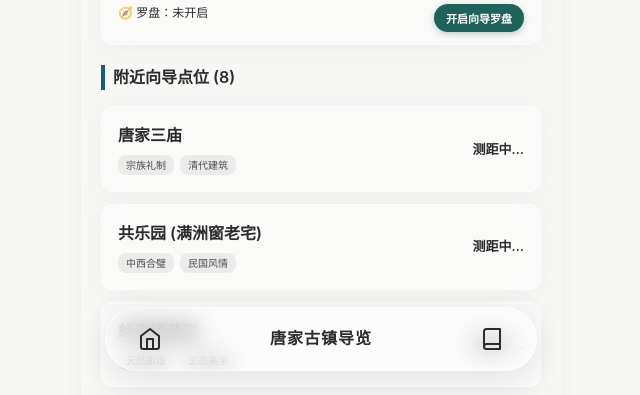
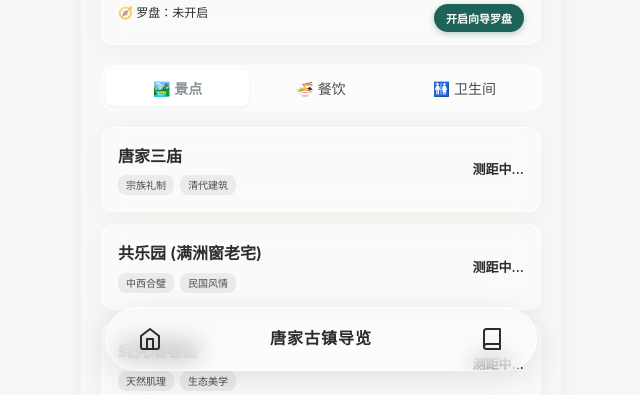
Before and after one commit to ZhouYi109/TangJia-Guide, a React (Vite) app: page / in a window 1280 px wide. Shown: the part 405-800 px from the top of the page, without its empty margins (319-959 px from the left). Built offline with nearby package versions, Linux system fonts and the light colour scheme; no server answers; a web font is replaced by a local one.

Commit message:
feat: Add category tabs, dining ratings, and restroom data

```diff
--- a/src/data/nodes.js
+++ b/src/data/nodes.js
@@ -1,15 +1,15 @@
 export const nodes = [
   {
-    id: 'tangjia-sanmiao',
+    id: 'tangjia-sanmiao', category: 'attraction',
     name: '唐家三庙',
     tags: ['宗族礼制', '清代建筑', '灰塑纹样'],
     description: '唐家三庙由圣堂庙、文武帝庙和金花庙组成，是唐家湾古镇的信仰中心。这里的建筑立面保留了大量的传统灰塑与木雕细节。',
     feature: '屋脊上的灰塑瑞兽呈现出高级的青砖黛灰色调，是岭南建筑中极具代表性的现象学视觉元素。',
     coords: { latitude: 22.35824, longitude: 113.59739 },
-    mapImage: '/node_map.png' // 具体的导视图
+    mapImage: '/node_map.png'
   },
   {
-    id: 'gongleyuan',
+    id: 'gongleyuan', category: 'attraction',
     name: '共乐园 (满洲窗老宅)',
     tags: ['中西合璧', '民国风情', '铁艺花窗'],
     description: '原为唐绍仪的私人花园，其建筑风格体现了晚清民国时期唐家湾作为“买办故里”的开放包容。',
@@ -18,7 +18,7 @@ export const nodes = [
     mapImage: '/node_map.png'
   },
   {
-    id: 'haokeqiang',
+    id: 'haokeqiang', category: 'attraction',
     name: '蚝壳墙巷道',
     tags: ['天然肌理', '生态美学', '光影变化'],
     description: '利用成千上万个天然蚝壳呈45度角交错垒砌而成，不仅防潮，更在阳光下呈现出波浪起伏的鱼鳞状阴影。',
@@ -27,7 +27,7 @@ export const nodes = [
     mapImage: '/node_map.png'
   },
   {
-    id: 'ruizhi-ci',
+    id: 'ruizhi-ci', category: 'attraction',
     name: '瑞芝唐公祠',
     tags: ['宗族礼制', '木雕工艺'],
     description: '唐家湾现存规模宏大的清代祠堂，展现了古镇深厚的宗族文化底蕴。',
@@ -36,7 +36,7 @@ export const nodes = [
     mapImage: '/node_map.png'
   },
   {
-    id: 'wangci-shanfang',
+    id: 'wangci-shanfang', category: 'attraction',
     name: '望慈山房',
     tags: ['私家园林', '静谧空间'],
     description: '隐藏在古镇深处的一处清幽别院，适合静思与游赏。',
@@ -45,7 +45,7 @@ export const nodes = [
     mapImage: '/node_map.png'
   },
   {
-    id: 'shanfang-lu',
+    id: 'shanfang-lu', category: 'attraction',
     name: '山房路',
     tags: ['古镇街巷', '生活气息'],
     description: '唐家古镇的主轴线之一，两侧林立着百年老屋与现代文创小店。',
@@ -54,7 +54,7 @@ export const nodes = [
     mapImage: '/node_map.png'
   },
   {
-    id: 'tangshaoyi-guju',
+    id: 'tangshaoyi-guju', category: 'attraction',
     name: '唐绍仪故居',
     tags: ['历史名人', '民初洋楼'],
     description: '民国首任内阁总理唐绍仪的故居，见证了中国近代的风云变幻。',
@@ -63,14 +63,27 @@ export const nodes = [
     mapImage: '/node_map.png'
   },
   {
-    id: 'chaguo-feiyi',
+    id: 'chaguo-feiyi', category: 'attraction',
     name: '茶果非遗摊位',
     tags: ['非遗美食', '民俗体验'],
     description: '在这里可以品尝和体验制作唐家湾传统的非遗小吃“茶果”。',
     feature: '色彩丰富的民间糕点，也是极佳的视觉素材。',
     coords: { latitude: 22.35850, longitude: 113.59680 },
     mapImage: '/node_map.png'
-  }
+  },
+
+  // 餐饮美食节点
+  { id: 'd1', category: 'dining', name: '三号私房菜', tags: ['唐家菜', '老字号'], description: '招牌唐家湾特色菜，环境优雅。', rating: 4.8, coords: { latitude: 22.3615, longitude: 113.5960 }, mapImage: '/node_map.png' },
+  { id: 'd2', category: 'dining', name: '共乐吧', tags: ['下午茶', '西餐'], description: '共乐园旁的浪漫休闲吧。', rating: 4.6, coords: { latitude: 22.3635, longitude: 113.5945 }, mapImage: '/node_map.png' },
+  { id: 'd3', category: 'dining', name: '牛记冬瓜店', tags: ['老火靓汤', '必吃榜'], description: '原盅冬瓜盅，清热解暑。', rating: 4.9, coords: { latitude: 22.3595, longitude: 113.5950 }, mapImage: '/node_map.png' },
+  { id: 'd4', category: 'dining', name: '明达农庄', tags: ['农家菜', '量大实惠'], description: '地道农家风味，特色走地鸡。', rating: 4.7, coords: { latitude: 22.3575, longitude: 113.5930 }, mapImage: '/node_map.png' },
+  { id: 'd5', category: 'dining', name: '钟姐螺蛳粉', tags: ['特色小吃', '排队王'], description: '地道柳州风味，隐藏在古镇的网红店。', rating: 4.8, coords: { latitude: 22.3580, longitude: 113.5980 }, mapImage: '/node_map.png' },
+  { id: 'd6', category: 'dining', name: '唐家三公子火锅食吧', tags: ['夜宵首选', '火锅'], description: '朋友聚餐首选，新鲜食材。', rating: 4.5, coords: { latitude: 22.3565, longitude: 113.5975 }, mapImage: '/node_map.png' },
+
+  // 公共卫生间节点 (依据实际大型停车场及游客中心映射)
+  { id: 'r1', category: 'restroom', name: '公共卫生间 (共乐园1号停车场)', tags: ['免费开放', '无障碍设施'], description: '位于共乐园地上停车场入口旁。', coords: { latitude: 22.3650, longitude: 113.5930 }, mapImage: '/node_map.png' },
+  { id: 'r2', category: 'restroom', name: '公共卫生间 (山房路文化广场)', tags: ['免费开放', '游客中心旁'], description: '位于古镇核心文化广场游客休息点。', coords: { latitude: 22.3605, longitude: 113.5970 }, mapImage: '/node_map.png' },
+  { id: 'r3', category: 'restroom', name: '公共卫生间 (唐中路停车场)', tags: ['免费开放', '停车场旁'], description: '位于唐中路大型停车场边缘。', coords: { latitude: 22.3560, longitude: 113.5960 }, mapImage: '/node_map.png' },
 ];
 
 // 全局地图的虚拟边界极点 (用于换算定位在图片上的相对位置)
--- a/src/pages/Home.jsx
+++ b/src/pages/Home.jsx
@@ -10,15 +10,18 @@ import { calculateBearing, getRelativeRotation } from '../utils/geoMath';
 export default function Home() {
   const navigate = useNavigate();
   const [mapOpen, setMapOpen] = useState(false);
+  const [activeCategory, setActiveCategory] = useState('attraction');
 
   const { position, isMocking, setIsMocking } = useGeolocation();
   const { heading, error: compassError, permissionGranted, requestPermission } = useCompass();
 
   // 根据当前位置计算距离，并对节点进行排序
   const sortedNodes = useMemo(() => {
-    if (!position) return nodes;
+    let filtered = nodes.filter(n => n.category === activeCategory);
 
-    return [...nodes].map(node => {
+    if (!position) return filtered;
+
+    return filtered.map(node => {
       // 1. 计算距离
       const dist = getDistance(
         position.latitude,
@@ -120,9 +123,23 @@ export default function Home() {
           </div>
         </div>
 
-        {/* 动态排序的景点列表 */}
+        {/* 动态排序的分类列表 */}
         <section style={styles.routes}>
-          <h3 style={styles.sectionTitle}>附近向导点位 ({sortedNodes.length})</h3>
+          <div style={styles.tabsContainer}>
+            <button
+              style={activeCategory === 'attraction' ? styles.tabActive : styles.tabInactive}
+              onClick={() => setActiveCategory('attraction')}
+            >🏞️ 景点</button>
+            <button
+              style={activeCategory === 'dining' ? styles.tabActive : styles.tabInactive}
+              onClick={() => setActiveCategory('dining')}
+            >🍜 餐饮</button>
+            <button
+              style={activeCategory === 'restroom' ? styles.tabActive : styles.tabInactive}
+              onClick={() => setActiveCategory('restroom')}
+            >🚻 卫生间</button>
+          </div>
+
           <div style={styles.nodeList}>
             {sortedNodes.map((node) => (
               <div
@@ -132,7 +149,12 @@ export default function Home() {
                 onClick={() => navigate(`/node/${node.id}`)}
               >
                 <div style={styles.nodeInfo}>
-                  <h4 style={styles.nodeName}>{node.name}</h4>
+                  <div style={{ display: 'flex', alignItems: 'center', gap: '8px', marginBottom: '6px' }}>
+                    <h4 style={styles.nodeName}>{node.name}</h4>
+                    {node.rating && (
+                      <span style={styles.ratingBadge}>⭐ {node.rating}分</span>
+                    )}
+                  </div>
                   <div style={styles.nodeTags}>
                     {node.tags.slice(0, 2).map(tag => (
                       <span key={tag} style={styles.tag}>{tag}</span>
@@ -313,12 +335,36 @@ const styles = {
   routes: {
     marginTop: '10px',
   },
-  sectionTitle: {
-    fontSize: '16px',
+  tabsContainer: {
+    display: 'flex',
+    backgroundColor: 'rgba(255,255,255,0.6)',
+    borderRadius: '12px',
+    padding: '4px',
     marginBottom: '16px',
-    color: 'var(--color-text-primary)',
-    borderLeft: '4px solid var(--color-accent-blue)',
-    paddingLeft: '8px',
+    border: '1px solid rgba(255,255,255,0.8)',
+  },
+  tabActive: {
+    flex: 1,
+    padding: '8px',
+    border: 'none',
+    backgroundColor: '#fff',
+    color: 'var(--color-primary-cool)',
+    fontSize: '14px',
+    fontWeight: 'bold',
+    borderRadius: '8px',
+    boxShadow: '0 2px 4px rgba(0,0,0,0.05)',
+    cursor: 'pointer',
+    transition: 'all 0.2s',
+  },
+  tabInactive: {
+    flex: 1,
+    padding: '8px',
+    border: 'none',
+    backgroundColor: 'transparent',
+    color: 'var(--color-text-secondary)',
+    fontSize: '14px',
+    cursor: 'pointer',
+    transition: 'all 0.2s',
   },
   nodeList: {
     display: 'flex',
@@ -339,8 +385,17 @@ const styles = {
   },
   nodeName: {
     fontSize: '16px',
-    margin: '0 0 6px 0',
+    margin: '0',
     color: 'var(--color-text-primary)',
+  },
+  ratingBadge: {
+    backgroundColor: '#FFF8E1',
+    color: '#FF8F00',
+    fontSize: '11px',
+    padding: '2px 6px',
+    borderRadius: '8px',
+    fontWeight: 'bold',
+    border: '1px solid #FFE082'
   },
   nodeTags: {
     display: 'flex',
```
